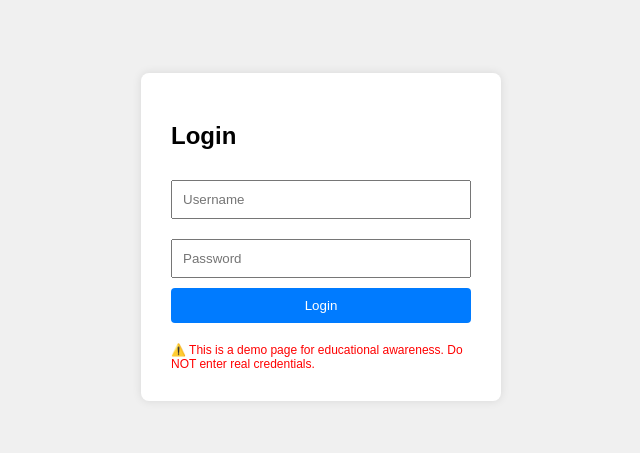
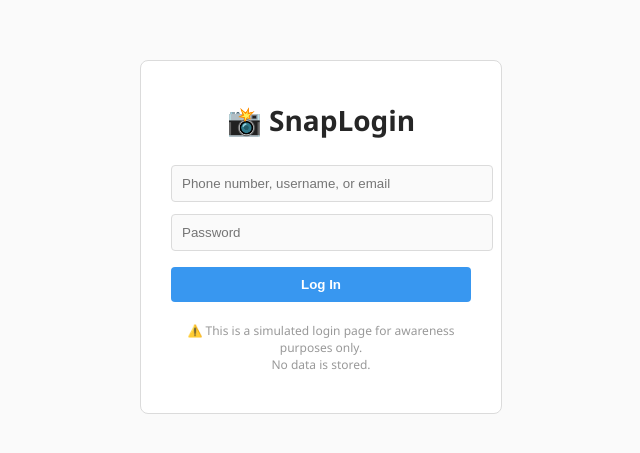
Before and after one commit to imharshtiwari/phishing-awareness-demo, a plain HTML site: page index.html in a window 1280 px wide. Shown: the part 171-624 px from the top of the page, without its empty margins (319-959 px from the left). Drawn offline with Linux system fonts and the light colour scheme.

Commit message:
Update index.html

```diff
--- a/index.html
+++ b/index.html
@@ -1,66 +1,79 @@
 <!DOCTYPE html>
 <html lang="en">
 <head>
-  <meta charset="UTF-8">
-  <title>Demo Login Page - Awareness Only</title>
+  <meta charset="UTF-8" />
+  <meta name="viewport" content="width=device-width, initial-scale=1.0"/>
+  <title>InstaLook Login</title>
   <style>
     body {
-      font-family: Arial, sans-serif;
-      background-color: #f0f0f0;
+      background-color: #fafafa;
+      font-family: 'Segoe UI', Tahoma, Geneva, Verdana, sans-serif;
       display: flex;
+      justify-content: center;
+      align-items: center;
       height: 100vh;
-      align-items: center;
-      justify-content: center;
     }
-    .login-box {
-      background: white;
-      padding: 30px;
+    .container {
+      background-color: white;
+      padding: 40px 30px;
+      border: 1px solid #dbdbdb;
       border-radius: 8px;
-      box-shadow: 0 0 10px rgba(0,0,0,0.1);
       width: 300px;
+      text-align: center;
     }
-    .login-box h2 {
+    .logo {
+      font-size: 28px;
+      font-weight: bold;
+      color: #262626;
       margin-bottom: 20px;
     }
     input[type="text"],
     input[type="password"] {
       width: 100%;
       padding: 10px;
-      margin: 10px 0;
-      box-sizing: border-box;
+      margin: 6px 0;
+      border: 1px solid #dbdbdb;
+      border-radius: 4px;
+      background-color: #fafafa;
     }
     button {
       width: 100%;
       padding: 10px;
-      background-color: #007bff;
+      background-color: #3897f0;
       color: white;
       border: none;
       border-radius: 4px;
+      font-weight: bold;
+      margin-top: 10px;
+      cursor: pointer;
     }
-    .warning {
+    .disclaimer {
+      font-size: 12px;
+      color: #999;
       margin-top: 20px;
-      font-size: 12px;
-      color: red;
     }
   </style>
 </head>
 <body>
-  <div class="login-box">
-    <h2>Login</h2>
+  <div class="container">
+    <div class="logo">📸 SnapLogin</div>
     <form onsubmit="handleLogin(event)">
-      <input type="text" placeholder="Username" required>
-      <input type="password" placeholder="Password" required>
-      <button type="submit">Login</button>
+      <input type="text" placeholder="Phone number, username, or email" required />
+      <input type="password" placeholder="Password" required />
+      <button type="submit">Log In</button>
     </form>
-    <div class="warning">
-      ⚠️ This is a demo page for educational awareness. Do NOT enter real credentials.
+    <div class="disclaimer">
+      ⚠️ This is a simulated login page for awareness purposes only. <br>
+      No data is stored.
     </div>
   </div>
 
   <script>
     function handleLogin(event) {
       event.preventDefault();
-      alert("Credentials captured. This is just a simulation for awareness.");
+      const username = event.target[0].value;
+      const password = event.target[1].value;
+      alert(`Captured (Simulated):\nUsername: ${username}\nPassword: ${password}`);
     }
   </script>
 </body>
```
